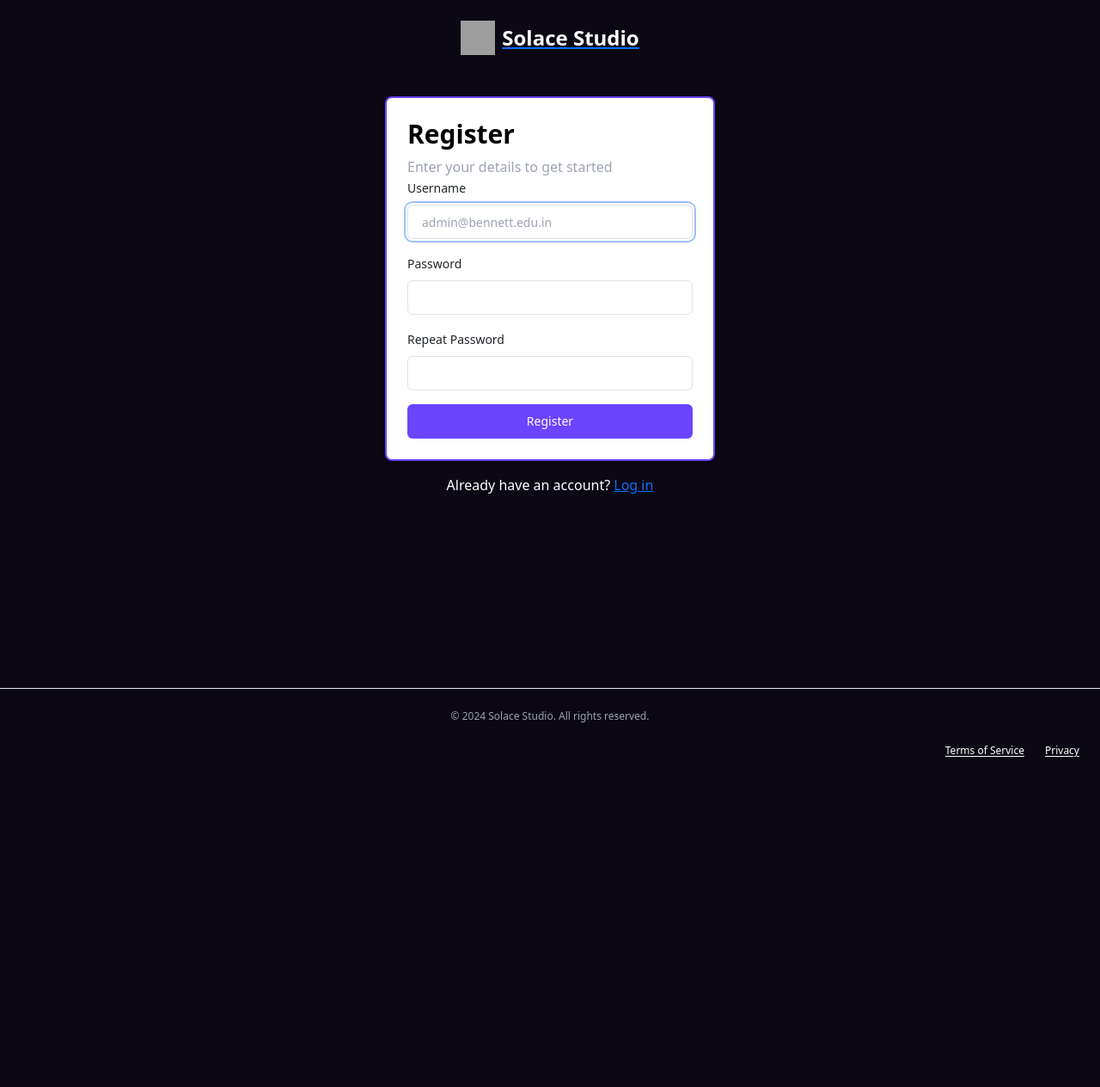
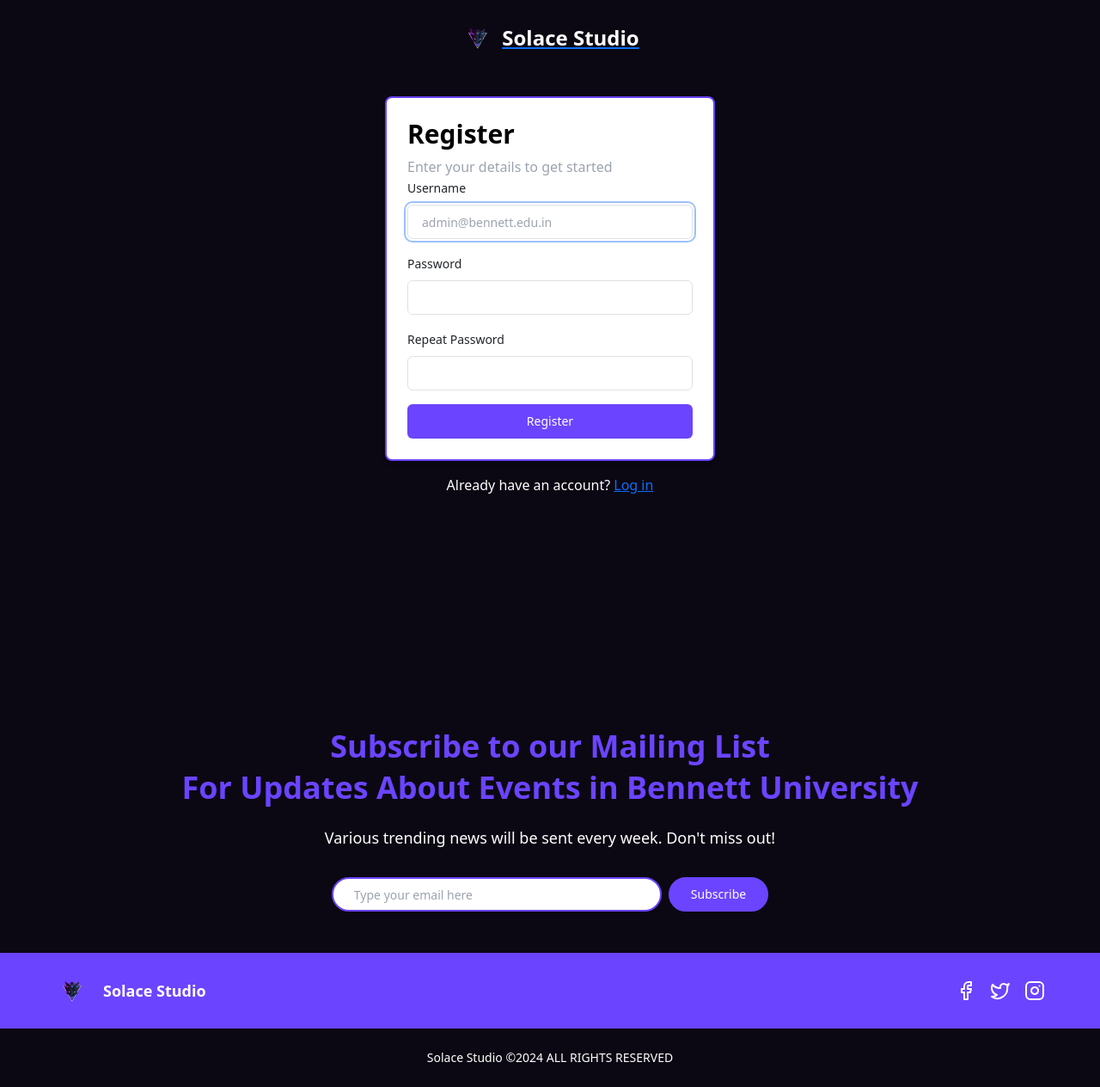
Before and after one commit to shashwatshikharsingh/Solace-Studio-Home, a Flask app: page /register in a window 1280 px wide. Shown: the whole page at 86% size. Before the commit the page ends 880 px from the top, so only its background shows below. Run offline with Flask 2, Linux system fonts and the light colour scheme; grey boxes are pictures that could not be loaded.

Commit message:
Added Footer

```diff
--- a/static/css/output.css
+++ b/static/css/output.css
@@ -548,6 +548,23 @@ video {
   position: static;
 }
 
+.mx-auto {
+  margin-left: auto;
+  margin-right: auto;
+}
+
+.mb-2 {
+  margin-bottom: 0.5rem;
+}
+
+.mt-4 {
+  margin-top: 1rem;
+}
+
+.mt-8 {
+  margin-top: 2rem;
+}
+
 .block {
   display: block;
 }
@@ -568,6 +585,18 @@ video {
   height: 2.5rem;
 }
 
+.h-6 {
+  height: 1.5rem;
+}
+
+.h-8 {
+  height: 2rem;
+}
+
+.h-20 {
+  height: 5rem;
+}
+
 .min-h-screen {
   min-height: 100vh;
 }
@@ -580,8 +609,32 @@ video {
   width: 100%;
 }
 
+.w-6 {
+  width: 1.5rem;
+}
+
+.w-8 {
+  width: 2rem;
+}
+
+.w-96 {
+  width: 24rem;
+}
+
+.w-20 {
+  width: 5rem;
+}
+
+.w-32 {
+  width: 8rem;
+}
+
 .max-w-sm {
   max-width: 24rem;
+}
+
+.max-w-6xl {
+  max-width: 72rem;
 }
 
 .shrink-0 {
@@ -598,6 +651,10 @@ video {
 
 .justify-center {
   justify-content: center;
+}
+
+.justify-between {
+  justify-content: space-between;
 }
 
 .gap-2 {
@@ -620,6 +677,24 @@ video {
   margin-bottom: calc(1rem * var(--tw-space-y-reverse));
 }
 
+.space-x-2 > :not([hidden]) ~ :not([hidden]) {
+  --tw-space-x-reverse: 0;
+  margin-right: calc(0.5rem * var(--tw-space-x-reverse));
+  margin-left: calc(0.5rem * calc(1 - var(--tw-space-x-reverse)));
+}
+
+.space-x-4 > :not([hidden]) ~ :not([hidden]) {
+  --tw-space-x-reverse: 0;
+  margin-right: calc(1rem * var(--tw-space-x-reverse));
+  margin-left: calc(1rem * calc(1 - var(--tw-space-x-reverse)));
+}
+
+.space-x-6 > :not([hidden]) ~ :not([hidden]) {
+  --tw-space-x-reverse: 0;
+  margin-right: calc(1.5rem * var(--tw-space-x-reverse));
+  margin-left: calc(1.5rem * calc(1 - var(--tw-space-x-reverse)));
+}
+
 .whitespace-nowrap {
   white-space: nowrap;
 }
@@ -630,6 +705,14 @@ video {
 
 .rounded-md {
   border-radius: 0.375rem;
+}
+
+.rounded-full {
+  border-radius: 9999px;
+}
+
+.rounded-2xl {
+  border-radius: 1rem;
 }
 
 .border {
@@ -664,6 +747,11 @@ video {
   background-color: rgb(255 255 255 / var(--tw-bg-opacity));
 }
 
+.bg-black {
+  --tw-bg-opacity: 1;
+  background-color: rgb(0 0 0 / var(--tw-bg-opacity));
+}
+
 .p-4 {
   padding: 1rem;
 }
@@ -692,6 +780,21 @@ video {
   padding-bottom: 1rem;
 }
 
+.px-8 {
+  padding-left: 2rem;
+  padding-right: 2rem;
+}
+
+.py-12 {
+  padding-top: 3rem;
+  padding-bottom: 3rem;
+}
+
+.px-2 {
+  padding-left: 0.5rem;
+  padding-right: 0.5rem;
+}
+
 .text-center {
   text-align: center;
 }
@@ -716,12 +819,26 @@ video {
   line-height: 1rem;
 }
 
+.text-4xl {
+  font-size: 2.25rem;
+  line-height: 2.5rem;
+}
+
+.text-lg {
+  font-size: 1.125rem;
+  line-height: 1.75rem;
+}
+
 .font-bold {
   font-weight: 700;
 }
 
 .font-medium {
   font-weight: 500;
+}
+
+.font-semibold {
+  font-weight: 600;
 }
 
 .leading-none {
@@ -743,8 +860,17 @@ video {
   color: rgb(255 255 255 / var(--tw-text-opacity));
 }
 
+.text-\[\#6b44ff\] {
+  --tw-text-opacity: 1;
+  color: rgb(107 68 255 / var(--tw-text-opacity));
+}
+
 .underline {
   text-decoration-line: underline;
+}
+
+.no-underline {
+  text-decoration-line: none;
 }
 
 .underline-offset-2 {
@@ -830,6 +956,14 @@ video {
 }
 
 @media (min-width: 768px) {
+  .md\:mt-0 {
+    margin-top: 0px;
+  }
+
+  .md\:flex-row {
+    flex-direction: row;
+  }
+
   .md\:px-6 {
     padding-left: 1.5rem;
     padding-right: 1.5rem;
--- a/templates/index.html
+++ b/templates/index.html
@@ -8,4 +8,5 @@
 
 
 
+
 {% endblock %}
--- a/templates/layout.html
+++ b/templates/layout.html
@@ -16,17 +16,87 @@
 
     {% block main %}{% endblock %}
 
-    <footer class="flex flex-col gap-2 py-4 w-full shrink-0 items-center px-4 md:px-6 border-t bg-[#0b0813]">
-        <p class="text-xs text-gray-400 dark:text-gray-300">
-          © 2024 Solace Studio. All rights reserved.
-        </p>
-        <nav class="sm:ml-auto flex gap-4 sm:gap-6"><a class="text-xs hover:underline underline-offset-2 text-white"
-            href="#" rel="ugc">
-            Terms of Service
-          </a><a class="text-xs hover:underline underline-offset-2 text-white" href="#" rel="ugc">
-            Privacy
-          </a></nav>
-      </footer>
+    <footer class="bg-[#0b0813] text-white">
+      <div class="px-8 py-12">
+        <div class="max-w-6xl mx-auto text-center">
+          <h2 class="text-4xl font-bold text-[#6b44ff] mb-2">Subscribe to our Mailing List</h2>
+          <h2 class="text-4xl font-bold text-[#6b44ff]">For Updates About Events in Bennett University</h2>
+          <p class="mt-4 text-lg">Various trending news will be sent every week. Don't miss out!</p>
+          <div class="mt-8 flex justify-center space-x-2">
+            <input
+              class="flex h-10 bg-background text-sm ring-offset-background file:border-0 file:bg-transparent file:text-sm file:font-medium placeholder:text-muted-foreground focus-visible:outline-none focus-visible:ring-2 focus-visible:ring-ring focus-visible:ring-offset-2 disabled:cursor-not-allowed disabled:opacity-50 rounded-full px-4 py-2 w-96 border-2 border-[#6b44ff]"
+              placeholder="Type your email here"
+              type="email"
+            />
+            <button
+              class="inline-flex items-center justify-center whitespace-nowrap text-sm font-medium ring-offset-background transition-colors focus-visible:outline-none focus-visible:ring-2 focus-visible:ring-ring focus-visible:ring-offset-2 disabled:pointer-events-none disabled:opacity-50 hover:bg-primary/90 h-10 bg-[#6b44ff] rounded-full px-4 py-2 text-white border-2 border-[#6b44ff]"
+              type="email"
+            >
+              Subscribe
+            </button>
+          </div>
+        </div>
+      </div>
+      <div class="bg-[#6b44ff] py-4">
+        <div class="flex flex-col items-center justify-between max-w-6xl mx-auto md:flex-row">
+          <div class="flex items-center space-x-4">
+            <img class="w-10 h-10" src="/static/assets/logo.png" alt="Solace Studio" />
+
+            <span class="text-lg font-semibold">Solace Studio</span>
+          </div>
+
+          <div class=" flex items-center space-x-4 md:mt-0">
+            <svg
+              xmlns="http://www.w3.org/2000/svg"
+              width="24"
+              height="24"
+              viewBox="0 0 24 24"
+              fill="none"
+              stroke="currentColor"
+              stroke-width="2"
+              stroke-linecap="round"
+              stroke-linejoin="round"
+              class="text-white h-6 w-6"
+            >
+              <path d="M18 2h-3a5 5 0 0 0-5 5v3H7v4h3v8h4v-8h3l1-4h-4V7a1 1 0 0 1 1-1h3z"></path>
+            </svg>
+            <svg
+              xmlns="http://www.w3.org/2000/svg"
+              width="24"
+              height="24"
+              viewBox="0 0 24 24"
+              fill="none"
+              stroke="currentColor"
+              stroke-width="2"
+              stroke-linecap="round"
+              stroke-linejoin="round"
+              class="text-white h-6 w-6"
+            >
+              <path d="M22 4s-.7 2.1-2 3.4c1.6 10-9.4 17.3-18 11.6 2.2.1 4.4-.6 6-2C3 15.5.5 9.6 3 5c2.2 2.6 5.6 4.1 9 4-.9-4.2 4-6.6 7-3.8 1.1 0 3-1.2 3-1.2z"></path>
+            </svg>
+            <svg
+              xmlns="http://www.w3.org/2000/svg"
+              width="24"
+              height="24"
+              viewBox="0 0 24 24"
+              fill="none"
+              stroke="currentColor"
+              stroke-width="2"
+              stroke-linecap="round"
+              stroke-linejoin="round"
+              class="text-white h-6 w-6"
+            >
+              <rect width="20" height="20" x="2" y="2" rx="5" ry="5"></rect>
+              <path d="M16 11.37A4 4 0 1 1 12.63 8 4 4 0 0 1 16 11.37z"></path>
+              <line x1="17.5" x2="17.51" y1="6.5" y2="6.5"></line>
+            </svg>
+          </div>
+        </div>
+      </div>
+      <div class="py-4 text-center text-sm">
+        <span>Solace Studio ©2024 ALL RIGHTS RESERVED</span>
+      </div>
+    </footer>
 
 </body>
 </html>
--- a/templates/login.html
+++ b/templates/login.html
@@ -8,7 +8,7 @@
 
   <form class="flex flex-col min-h-screen bg-[#0b0813]" action="/login" method="post"> <header class="flex items-center justify-center py-4">
     <a class="flex items-center gap-2" href="#" rel="ugc">
-      <img class="w-10 h-10" src="/static/images/logo.svg" alt="Solace Studio" />
+      <img class="w-10 h-10" src="/static/assets/logo.png" alt="Solace Studio" />
       <span class="text-white text-2xl font-bold">Solace Studio</span>
     </a>
   </header>
--- a/templates/register.html
+++ b/templates/register.html
@@ -8,7 +8,7 @@
     <form class="flex flex-col min-h-screen bg-[#0b0813]" action="/register" method="post">
             <header class="flex items-center justify-center py-4">
                 <a class="flex items-center gap-2" href="#" rel="ugc">
-                  <img class="w-10 h-10" src="/static/images/logo.svg" alt="Solace Studio" />
+                  <img class="w-10 h-10" src="/static/assets/logo.png" alt="Solace Studio" />
                   <span class="text-white text-2xl font-bold">Solace Studio</span>
                 </a>
               </header>
```
Also changed, not shown: static/assets/logo.png (added).
